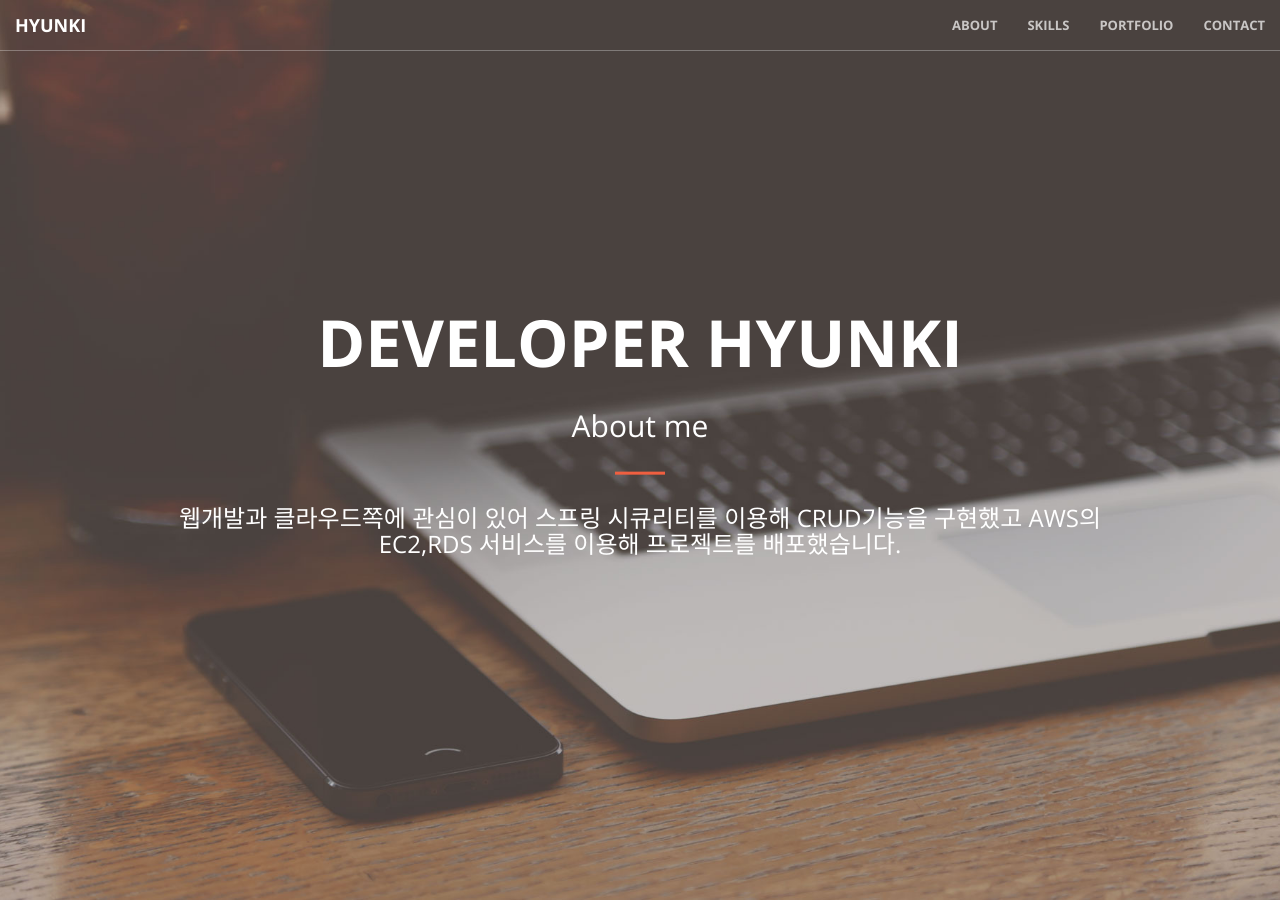
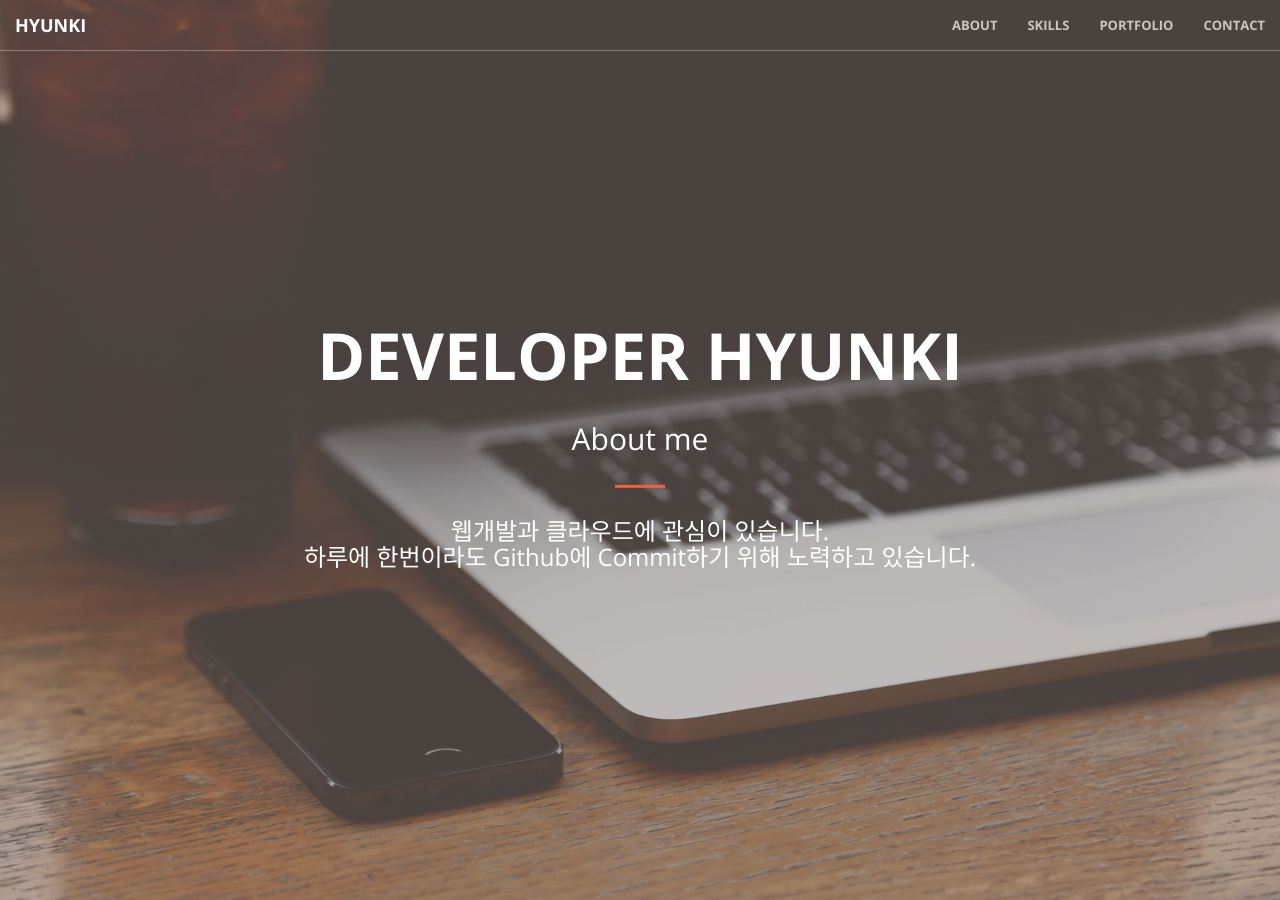
Before and after one commit to Godrl/godrl.github.io, a Jekyll site: the page built from index.html, in a window 1280 px wide and 900 px high. Built offline with Jekyll 4.4.1, drawn with Linux system fonts in a browser that asks for light colours.

Commit message:
Update header.html

```diff
--- a/_includes/header.html
+++ b/_includes/header.html
@@ -4,7 +4,7 @@
             <h1>Developer Hyunki</h1>
           	<h2 class="section-heading" id="about">About me</h2>
           	<hr>
-            <h3>웹개발과 클라우드쪽에 관심이 있어 스프링 시큐리티를 이용해 CRUD기능을 구현했고 AWS의 EC2,RDS 서비스를 이용해 프로젝트를 배포했습니다.<br><br>
+            <h3>웹개발과 클라우드에 관심이 있습니다.<br>하루에 한번이라도 Github에 Commit하기 위해 노력하고 있습니다.<br>
           	</h3>
            <!-- <a href="#about" class="btn btn-primary btn-xl page-scroll">Find Out More</a> -->
         </div>
```
